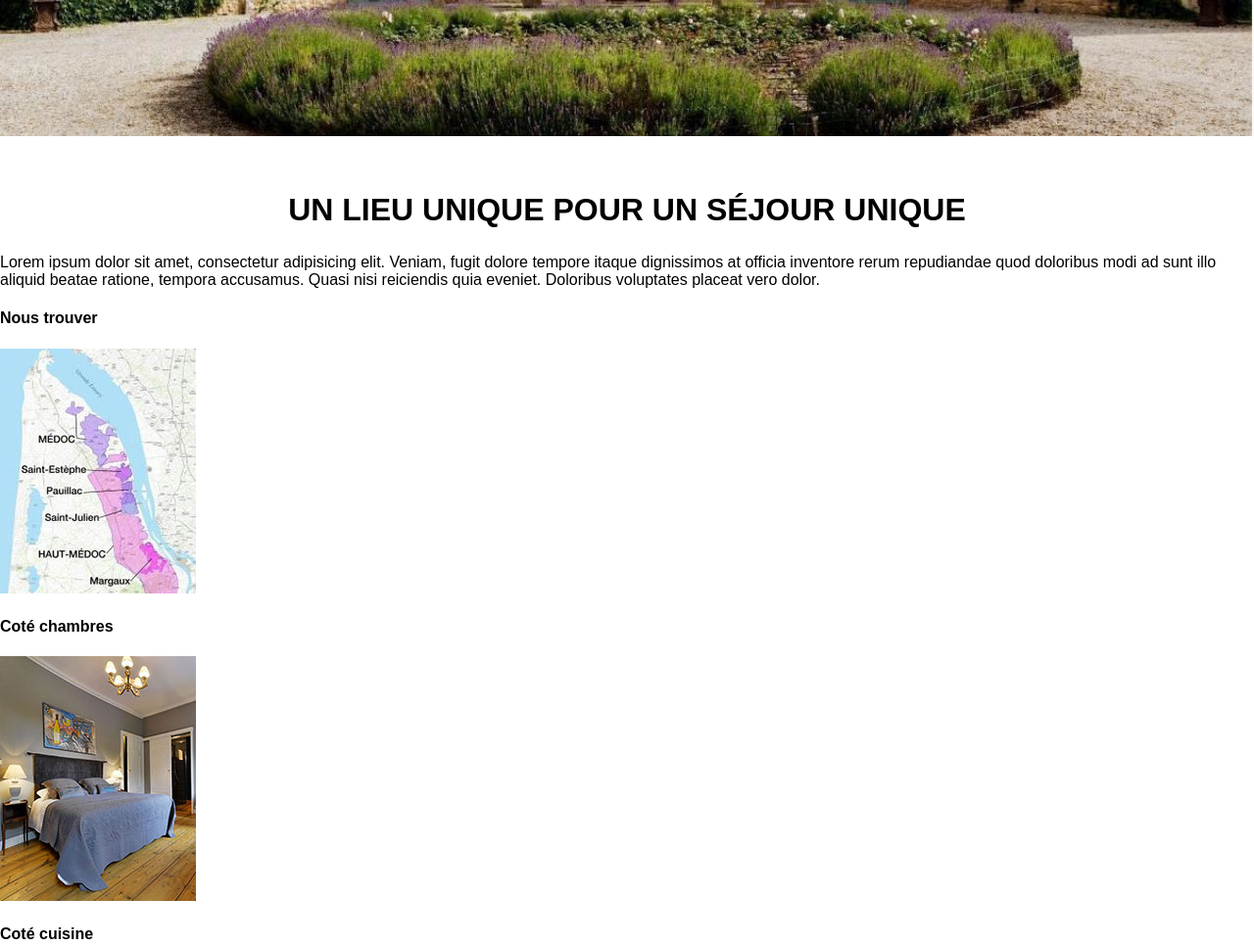
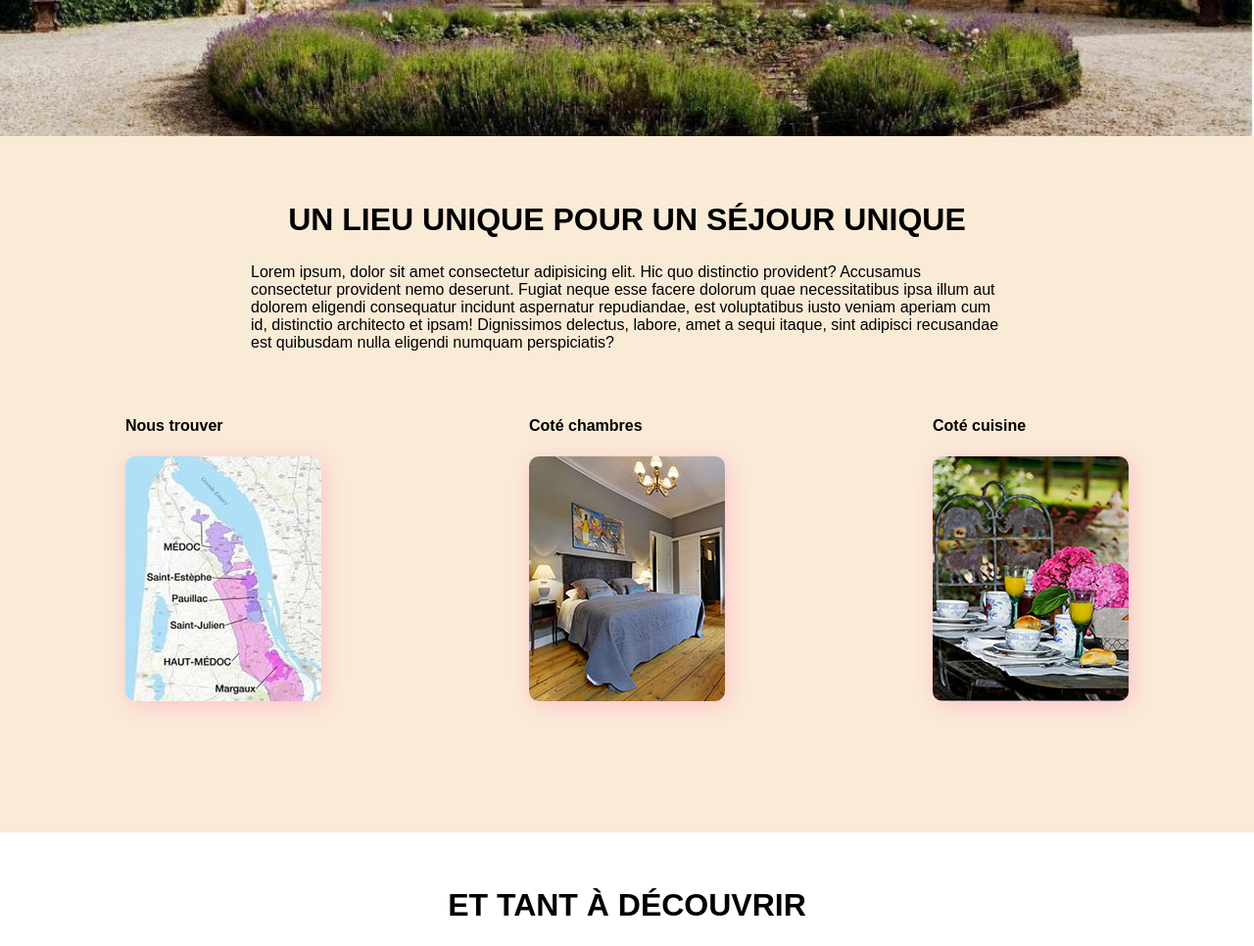
Before and after one commit to yassin13008/Hotel-train, a plain HTML site: page index.html in a window 1280 px wide. Shown: the part 660-1626 px from the top of the page at 98% size. Drawn offline with Linux system fonts and the light colour scheme; a web font is replaced by a local one.

Commit message:
On continue sur le style

```diff
--- a/index.html
+++ b/index.html
@@ -34,24 +34,24 @@
     </header>
 
 <section id="presentation">
-    <div id="textIntr">
+    <div id="texteIntro">
         <h2>Un lieu unique pour un séjour unique</h2>
-        <p>Lorem ipsum dolor sit amet, consectetur adipisicing elit. Veniam, fugit dolore tempore itaque dignissimos at officia inventore rerum repudiandae quod doloribus modi ad sunt illo aliquid beatae ratione, tempora accusamus. Quasi nisi reiciendis quia eveniet. Doloribus voluptates placeat vero dolor.</p>
+        <p>Lorem ipsum, dolor sit amet consectetur adipisicing elit. Hic quo distinctio provident? Accusamus consectetur provident nemo deserunt. Fugiat neque esse facere dolorum quae necessitatibus ipsa illum aut dolorem eligendi consequatur incidunt aspernatur repudiandae, est voluptatibus iusto veniam aperiam cum id, distinctio architecto et ipsam! Dignissimos delectus, labore, amet a sequi itaque, sint adipisci recusandae est quibusdam nulla eligendi numquam perspiciatis?</p>
     </div>
-    <div id="présentation">
-        <div class="imagePresentation">
+    <div id="prestation">
+        <div class="imagePrestation">
             <h4>Nous trouver</h4>
             <a href="#">
                 <img src="img-hotel/carte.JPG " alt="carte1">
             </a>
         </div>
-        <div class="imagePresentation">
+        <div class="imagePrestation">
             <h4>Coté chambres</h4>
             <a href="#">
                 <img src="img-hotel/chambre.JPG " alt="carte2">
             </a>
         </div>
-        <div class="imagePresentation">
+        <div class="imagePrestation">
             <h4>Coté cuisine</h4>
             <a href="#">
                 <img src="img-hotel/repas.JPG" alt="carte3">
--- a/style.css
+++ b/style.css
@@ -102,3 +102,41 @@ h3 {
 }
 
 /*                           PRESENTATION                          */
+
+#presentation {
+    background-color:antiquewhite;
+    padding: 10px 0px 100px 0px;
+}
+
+#texteIntro {
+    padding: 0 20%;
+}
+
+#prestation {
+    display: flex;
+    flex-wrap: wrap;
+    justify-content: space-between;
+    padding: 30px 10%;
+}
+
+.imagePresentation h4 {
+text-align: center;
+font-size: 1.8em;
+margin: 15px;
+font-weight: 300;
+}
+
+.imagePrestation img {
+    border-radius: 10px;
+    box-shadow: 3px 4px 23px 0px pink;
+    transition: 0.5s;
+}
+
+.imagePrestation img:hover {
+    opacity: 0.5;
+    /* fait grossir l'image */
+    transform: scale(1.05);
+    transition: 0.5s ease-in-out;
+
+
+}
```
